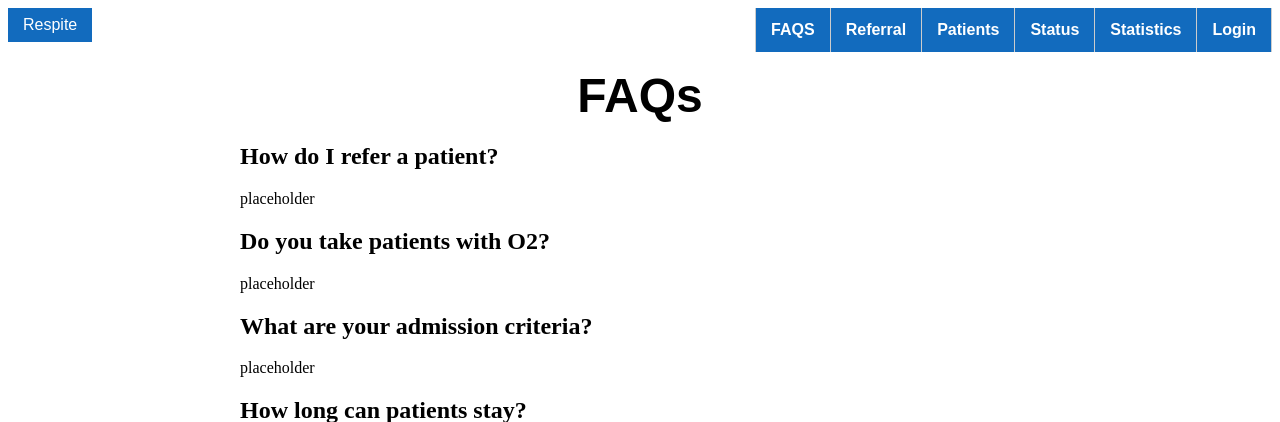
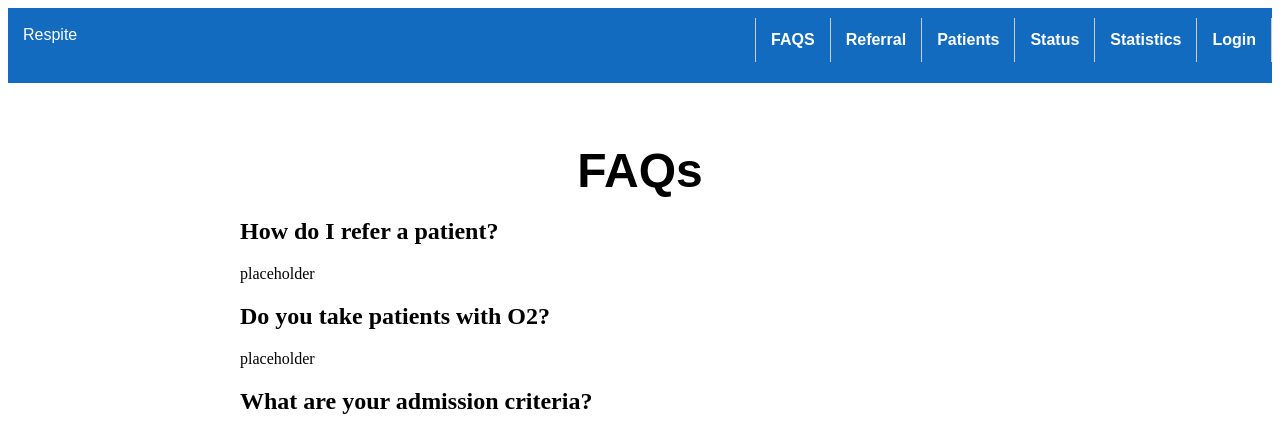
Before and after one commit to CodyPitts/patient-tracker, a Django app: page /faqs/ in a window 1280 px wide. Shown: the top 422 px of the page. Run offline with Django 3.2, Linux system fonts and the light colour scheme; data comes from the database, SQL or seed files in the repository.

Commit message:
Messing with banner

```diff
--- a/respite/static/respite/style.css
+++ b/respite/static/respite/style.css
@@ -4,6 +4,15 @@ h1 {
 	padding-top: 60px;
 	text-align: center;
 	margin: auto;
+}
+
+#banner {
+	background: #126bbe none repeat scroll 0 0;
+    margin: 0;
+    overflow: hidden;
+    padding: 10px 0 6px;
+    position: relative;
+    z-index: 0;
 }
 
 .logo {
--- a/respite/templates/respite/base.html
+++ b/respite/templates/respite/base.html
@@ -8,6 +8,7 @@
 </head>
 
 <body>
+    <div id="banner">
         <a class="logo" href="{% url 'homepage' %}">Respite</a>
             <div id="nav">
                 <ul>
@@ -23,7 +24,7 @@
                     {% endif %}
                 </ul>
             </div>
-
+    </div>
     <div class="container">
         <h1>{% block pagename %}Page name{% endblock %}</h1>
 
```
Lines whose indentation alone changed are shown as unchanged.
